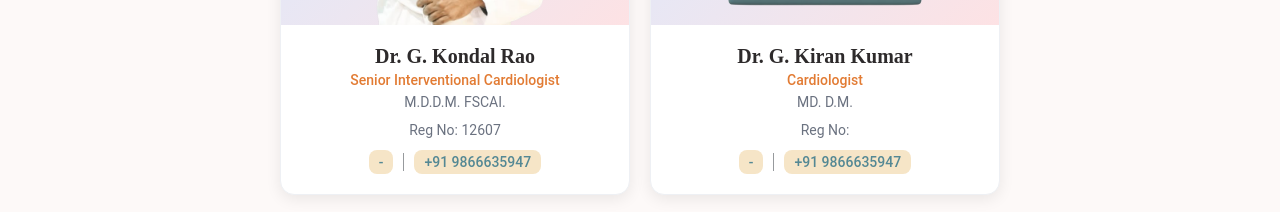
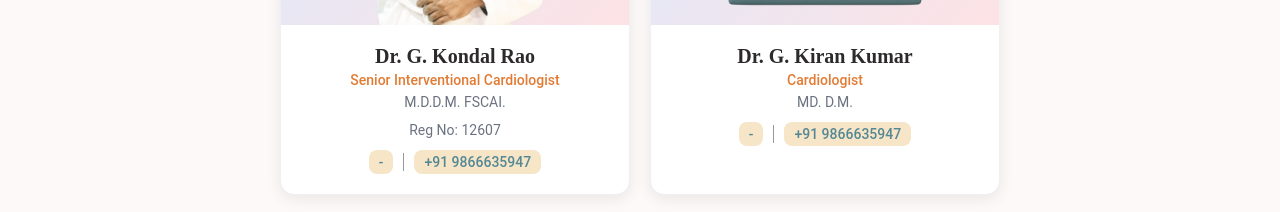
Before and after one commit to moraakshaya/padmavatimedicalcenter, a Next.js app: page /doctors in a window 1280 px wide. Shown: the part 980-1192 px from the top of the page. Built offline with nearby package versions, Linux system fonts and the light colour scheme.

Commit message:
doctors registration numbers removed

```diff
--- a/components/doctorscards/DoctorsCards.jsx
+++ b/components/doctorscards/DoctorsCards.jsx
@@ -26,7 +26,7 @@ function DoctorsCards({
         <h3>{name}</h3>
         <p className={styles.department}>{department}</p>
         <p className={styles.qualification}>{qualification}</p>
-        <p className={styles.regNo}>Reg No: {regNo}</p>
+        <p className={styles.regNo}> {regNo}</p>
 
         <div className={styles.doctorContactRow}>
           <span className={styles.availability}>{availability}</span>
--- a/data/Doctor.js
+++ b/data/Doctor.js
@@ -10,7 +10,7 @@ export const doctors = [
     name: "Dr. G. Kondal Rao",
     department: "Senior Interventional Cardiologist",
     qualification: "M.D.D.M. FSCAI.",
-    regNo: "12607",
+    regNo: "Reg No: 12607",
     phone: "+91 9866635947",
     availability: "-",
     slug: "dr-g-kondal-rao" // Useful for dynamic routing later
@@ -31,7 +31,7 @@ export const doctors = [
     name: "Dr. (Prof) B. Prahlad",
     department: "Senior General Physician & Diabetologist",
     qualification: "M.D.D.C.H",
-    regNo: "3415",
+    // regNo: "3415",
     phone: "+91 9866635947",
     availability: "9:30 AM & 6:00 PM",
     slug: "dr-b-prahlad"
@@ -42,7 +42,7 @@ export const doctors = [
     name: "Dr. (Prof) S. Prem Sagar",
     department: "Senior General Physician & Diabetologist",
     qualification: "M.D.",
-    regNo: "35832",
+    // regNo: "35832",
     phone: "+91 9866635947",
     availability: "8:30 AM",
     slug: "dr-s-prem-sagar"
@@ -53,7 +53,7 @@ export const doctors = [
     name: "Dr. G.S. Sameer Kumar",
     department: "Gastroenterologist",
     qualification: "DNB. DNB.",
-    regNo: "76055",
+    // regNo: "76055",
     phone: "+91 9866635947",
     availability: "6:30 PM",
     slug: "dr-gs-sameer-kumar"
@@ -64,7 +64,7 @@ export const doctors = [
     name: "Dr. (Prof) M.V. Murali",
     department: "Pediatrician",
     qualification: "M.D.D.C.H.D.N.B",
-    regNo: "10538",
+    // regNo: "10538",
     phone: "+91 9866635947",
     availability: "9:00 AM - 5:00 PM",
     slug: "dr-mv-murali"
@@ -75,7 +75,7 @@ export const doctors = [
     name: "Dr. B. Dinesh Kumar",
     department: "Neurophysician",
     qualification: "M.D., D.M",
-    regNo: "77613",
+    // regNo: "77613",
     phone: "+91 9866635947",
     availability: "Oncall",
     slug: "dr-b-dinesh-kumar"
@@ -86,7 +86,7 @@ export const doctors = [
     name: "Dr. Mahesh Gudelli",
     department: "Pulmonologist",
     qualification: "M.D.",
-    regNo: "56962",
+    // regNo: "56962",
     phone: "+91 9866635947",
     availability: "9:00 AM - 5:00 PM",
     slug: "dr-mahesh-gudelli"
@@ -97,7 +97,7 @@ export const doctors = [
     name: "Dr. K. Vinyak Santosh",
     department: "Orthopedician",
     qualification: "M.S.",
-    regNo: "01290",
+    // regNo: "01290",
     phone: "+91 9866635947",
     availability: "Oncall",
     slug: "dr-k-vinyak-santosh"
@@ -108,7 +108,7 @@ export const doctors = [
     name: "Dr. G. Sudhakar",
     department: "Nephrologist",
     qualification: "M.D.D.M.",
-    regNo: "53663",
+    // regNo: "53663",
     phone: "+91 9866635947",
     availability: "Oncall",
     slug: "dr-g-sudhakar"
```
